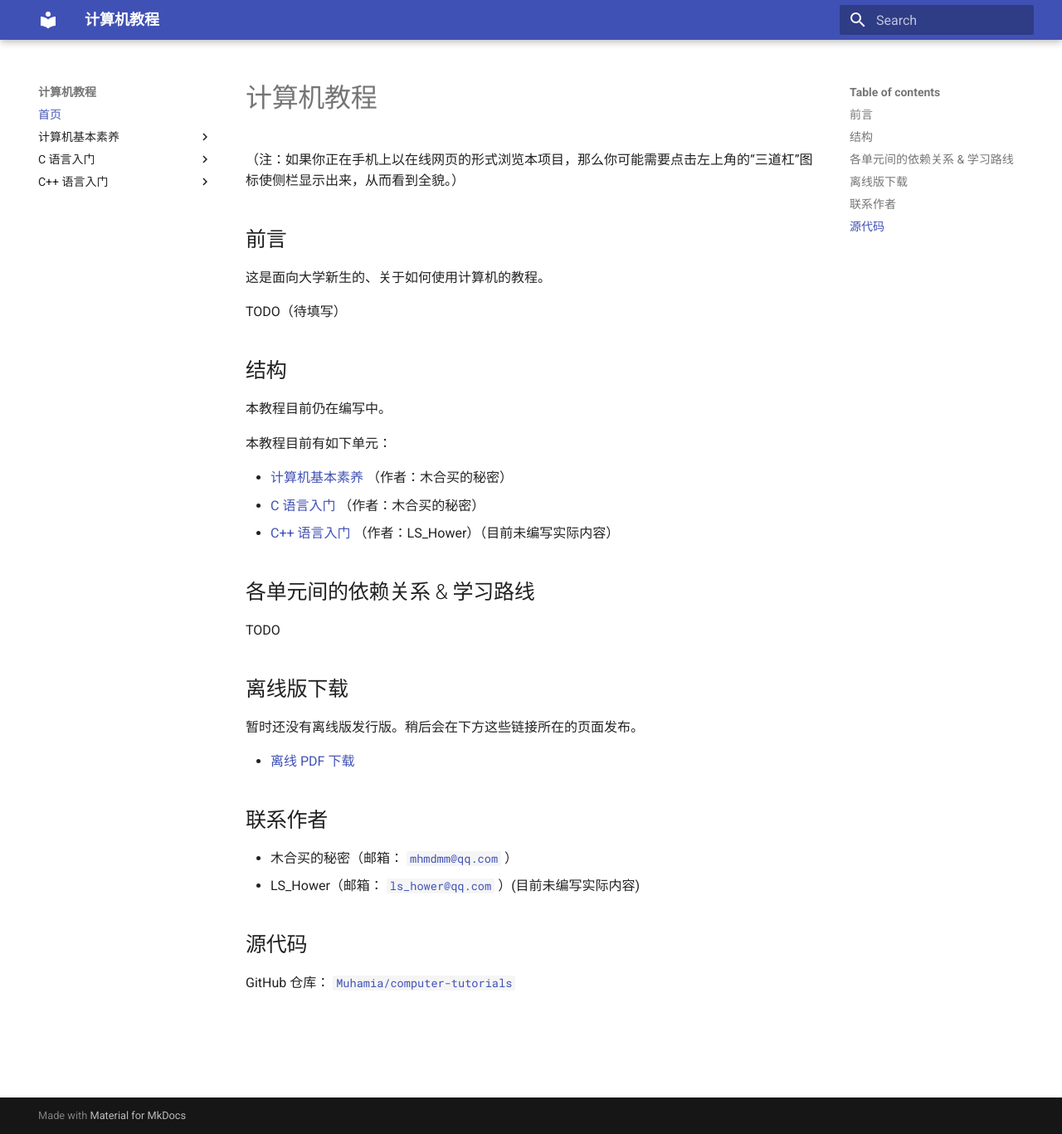
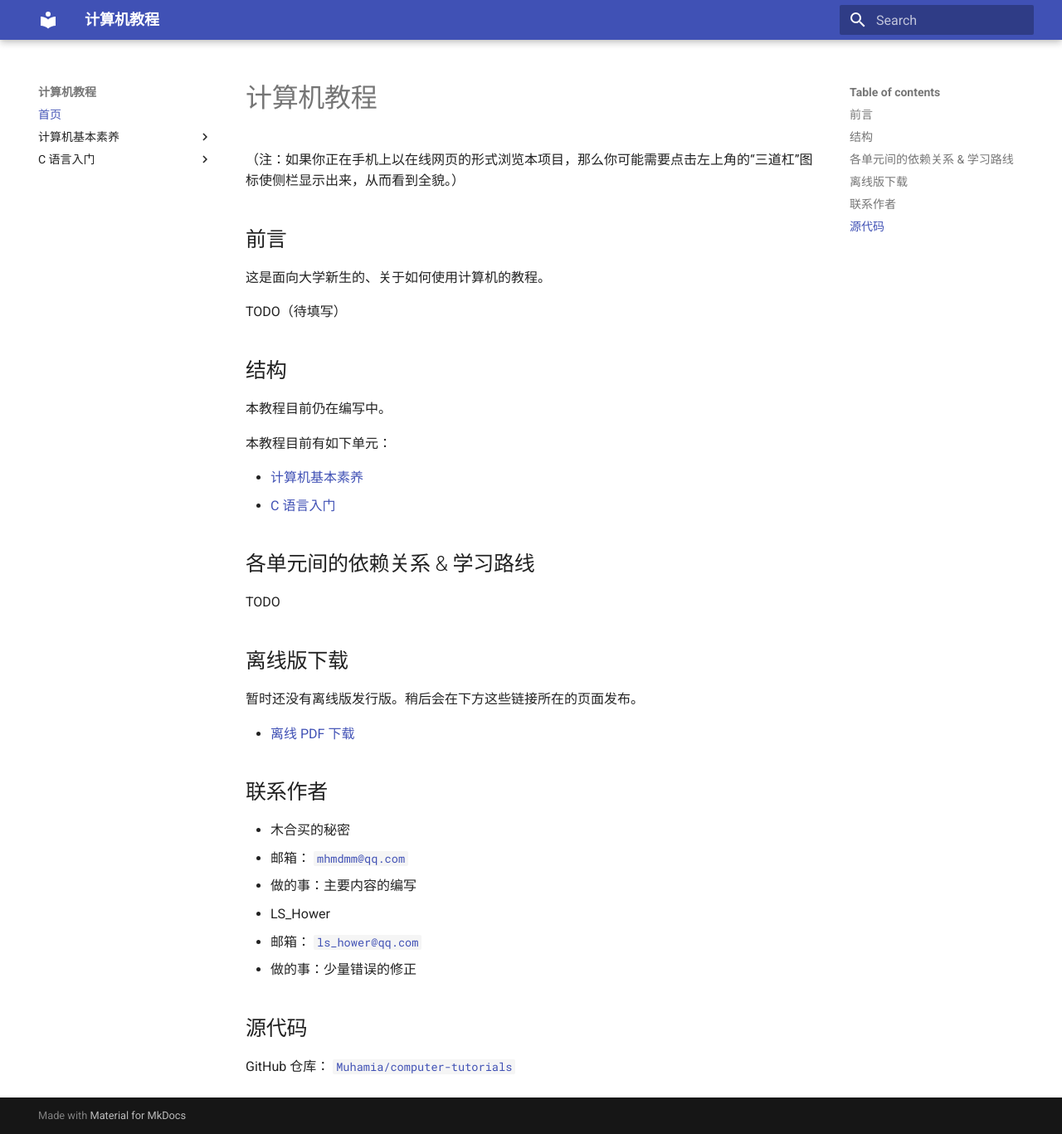
Before and after one commit to Muhamia/computer-tutorials, an MkDocs documentation site: the page built from docs/index.md, in a window 1280 px wide and 1367 px high. Shown: the whole window at 83% size. Built offline with MkDocs 1.6.1 and Material for MkDocs 9.7.7, drawn with Linux system fonts in a browser that asks for light colours.

Commit message:
删除和 LS_Hower 作为作者之一及对应的 C++ 板块的有关信息

```diff
--- a/docs/index.md
+++ b/docs/index.md
@@ -14,9 +14,8 @@ TODO（待填写）
 
 本教程目前有如下单元：
 
-- [计算机基本素养](computer-basics/index.md) （作者：木合买的秘密）
-- [C 语言入门](programming-language-c/index.md) （作者：木合买的秘密）
-- [C++ 语言入门](programming-language-cpp/index.md) （作者：LS_Hower）（目前未编写实际内容）
+- [计算机基本素养](computer-basics/index.md)
+- [C 语言入门](programming-language-c/index.md)
 
 ## 各单元间的依赖关系 & 学习路线
 
@@ -30,8 +29,12 @@ TODO
 
 ## 联系作者
 
-- 木合买的秘密（邮箱： [`mhmdmm@qq.com`](mailto:mhmdmm@qq.com) ）
-- LS_Hower（邮箱： [`ls_hower@qq.com`](mailto:ls_hower@qq.com) ）(目前未编写实际内容)
+- 木合买的秘密
+  - 邮箱： [`mhmdmm@qq.com`](mailto:mhmdmm@qq.com)
+  - 做的事：主要内容的编写
+- LS_Hower
+  - 邮箱： [`ls_hower@qq.com`](mailto:ls_hower@qq.com)
+  - 做的事：少量错误的修正
 
 ## 源代码
 
--- a/mkdocs.yml
+++ b/mkdocs.yml
@@ -93,6 +93,3 @@ nav:
       - 2.11.4 枚举: programming-language-c/2.11/2.11.4.md
     - 2.12 章:
       - 2.12.1 链表: programming-language-c/2.12/2.12.1.md
-
-  - C++ 语言入门:
-    - programming-language-cpp/index.md
```
Also changed, not shown: docs/programming-language-cpp/index.md (deleted, +0 -3 lines).
